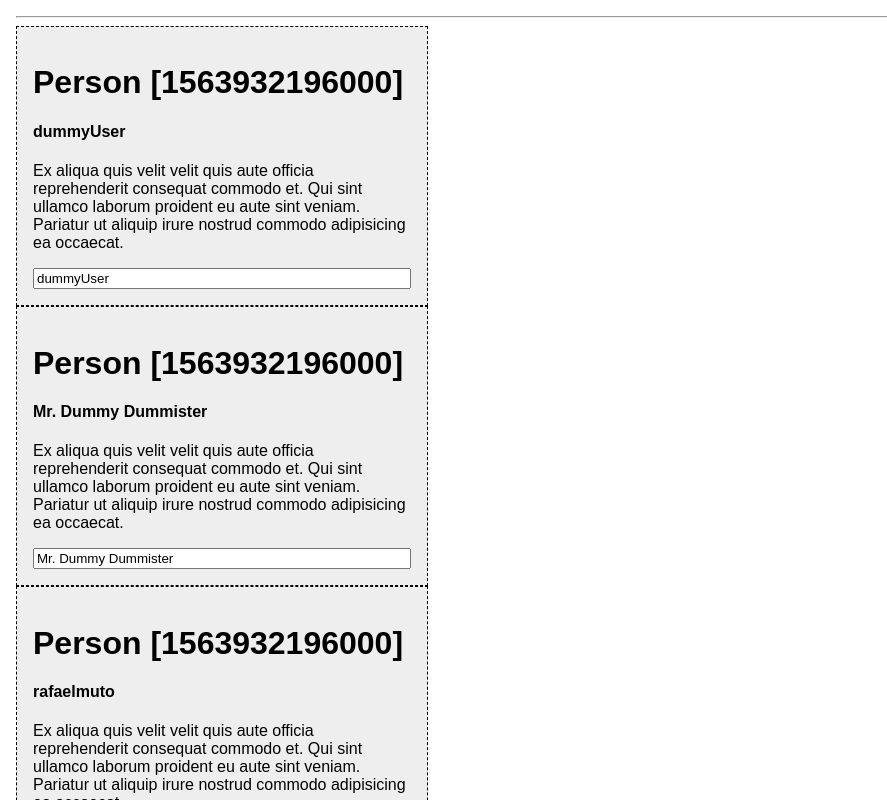
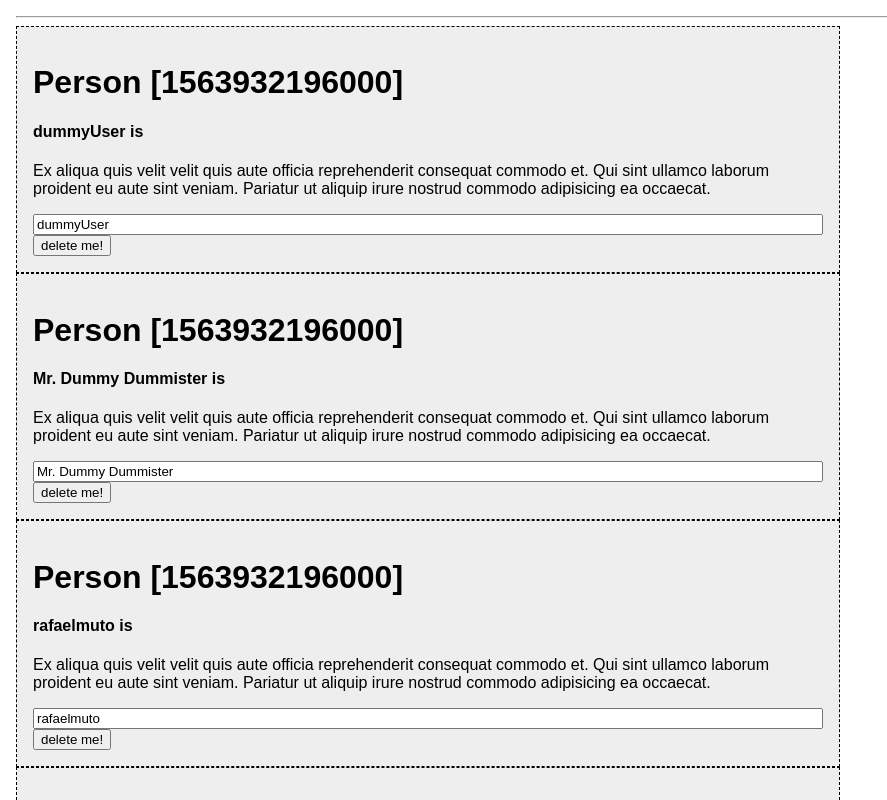
Before and after one commit to rafaelmuto/REACT.js, a React (Create React App) app in the folder EXER/: page / in a window 1280 px wide. Shown: the top 800 px of the page, without its empty margins (0-887 px from the left). Built offline with nearby package versions, Linux system fonts and the light colour scheme.

Commit message:
list iteraction

```diff
--- a/EXER/src/App.js
+++ b/EXER/src/App.js
@@ -25,6 +25,12 @@ class App extends Component {
     this.setState({ displayPersons: !this.state.displayPersons });
   };
 
+  deletePersonHandler = personIndex => {
+    const persons = this.state.persons;
+    persons.splice(personIndex, 1);
+    this.setState({ persons: persons });
+  };
+
   render() {
     let persons = null;
 
@@ -40,8 +46,8 @@ class App extends Component {
     return (
       <div className="App">
         <hr />
-        {this.state.persons.map(person => {
-          return <Person personName={person.name} />;
+        {this.state.persons.map((person, index) => {
+          return <Person personName={person.name} click={() => this.deletePersonHandler(index)} />;
         })}
         <hr />
         <button onClick={this.togglePersonsHandler}>show me the persons!</button>
--- a/EXER/src/Person/Person.css
+++ b/EXER/src/Person/Person.css
@@ -1,7 +1,7 @@
 .Person {
   border: 1px dashed black;
   background-color: #eee;
-  width: 33%;
+  width: 66%;
   padding: 1rem;
 }
 
--- a/EXER/src/Person/Person.js
+++ b/EXER/src/Person/Person.js
@@ -6,9 +6,12 @@ const Person = props => {
   return (
     <div className="Person">
       <h1>Person [{Date.now()}]</h1>
-      <h4>{props.personName}</h4>
+      <h4>
+        {props.personName} is {props.age}
+      </h4>
       <p>Ex aliqua quis velit velit quis aute officia reprehenderit consequat commodo et. Qui sint ullamco laborum proident eu aute sint veniam. Pariatur ut aliquip irure nostrud commodo adipisicing ea occaecat.</p>
       <input onChange={props.nameChanger} type="text" value={props.personName} />
+      <button onClick={props.click}>delete me!</button>
     </div>
   );
 };
```
